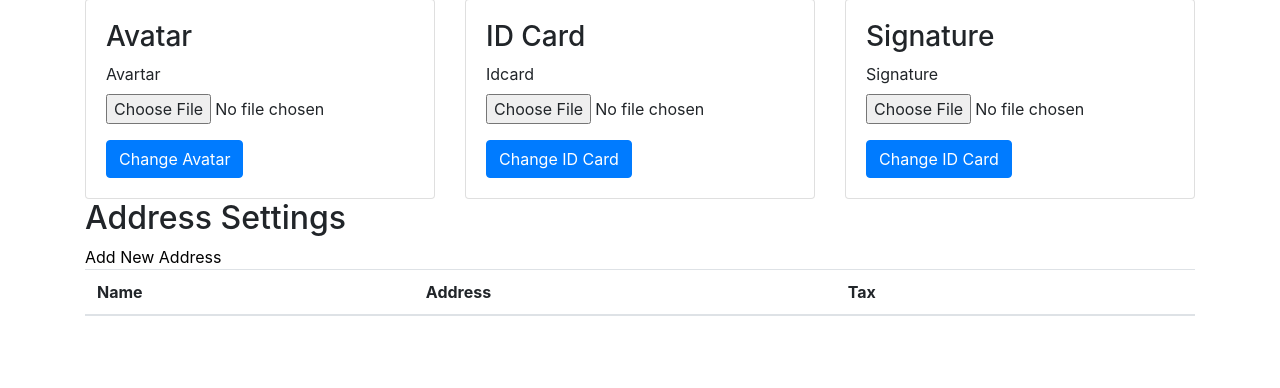
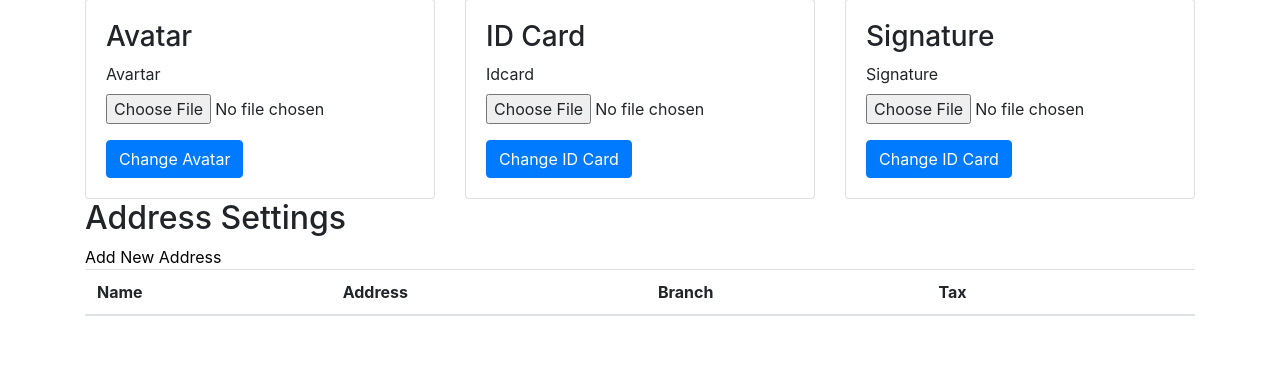
Before and after one commit to chutchais/ePayment, a Django app: page /auth/profile_setting/ in a window 1280 px wide. Shown: the part 229-617 px from the top of the page. Run offline with Django 3.2, Linux system fonts and the light colour scheme; the visitor is signed in with stand-in values (Sample User, id 1); data comes from the database, SQL or seed files in the repository; lists and menus that the app fills with data are empty; some libraries are stand-ins or nearby versions.

Commit message:
Add branch and change address form to textarea

```diff
--- a/src/templates/registration/profile.html
+++ b/src/templates/registration/profile.html
@@ -75,6 +75,7 @@
               <tr>
                 <th scope="col">Name</th>
                 <th scope="col">Address</th>
+                <th scope="col">Branch</th>
                 <th scope="col">Tax</th>
                 <th scope="col"></th>
               </tr>
@@ -84,6 +85,7 @@
               <tr>
                 <td><a href="{% url 'profile:update' address.pk %}">{{address.company}}</a></td>
                 <td>{{address.address|linebreaksbr}}</td>
+                <td>{{address.branch|default_if_none:""}}</td>
                 <td>{{address.tax}}</td>
                 <td>
                  <a href="{% url 'profile:delete' address.pk %}"><i class="fas fa-trash-alt"></i></a>
--- a/src/user_profile/forms.py
+++ b/src/user_profile/forms.py
@@ -34,6 +34,7 @@ class ProfileSigForm(forms.ModelForm):
         fields = ['signature']
 
 class AddressForm(forms.ModelForm):
+    address = forms.CharField(widget=forms.Textarea)
     class Meta:
         model = Address
-        fields = ['company','address','tax']
+        fields = ['company','address','branch','tax']
--- a/src/user_profile/models.py
+++ b/src/user_profile/models.py
@@ -32,6 +32,7 @@ class Address(models.Model):
     company             = models.CharField(max_length=100)
     address             = models.CharField(max_length=300)
     tax                 = models.CharField(max_length=20,null=True,blank = True)
+    branch              = models.CharField(max_length=30,null=True,blank = True)
     created             = models.DateTimeField(auto_now_add=True)
     updated             = models.DateTimeField(blank=True, null=True,auto_now=True)
     status              = models.BooleanField(default=True)
```
Also changed, not shown: src/templates/order/order_detail.html (+5 -5 lines), src/user_profile/migrations/0002_address_branch.py (added).
